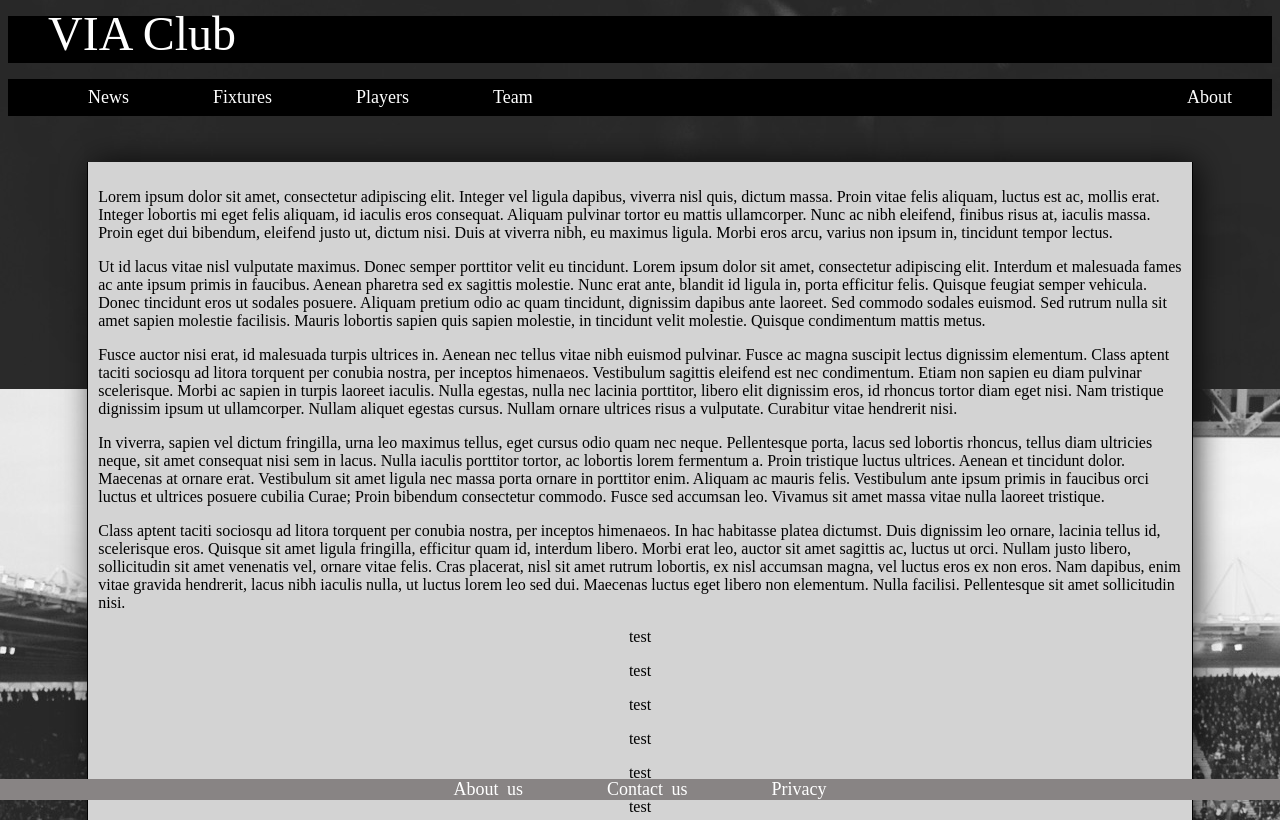
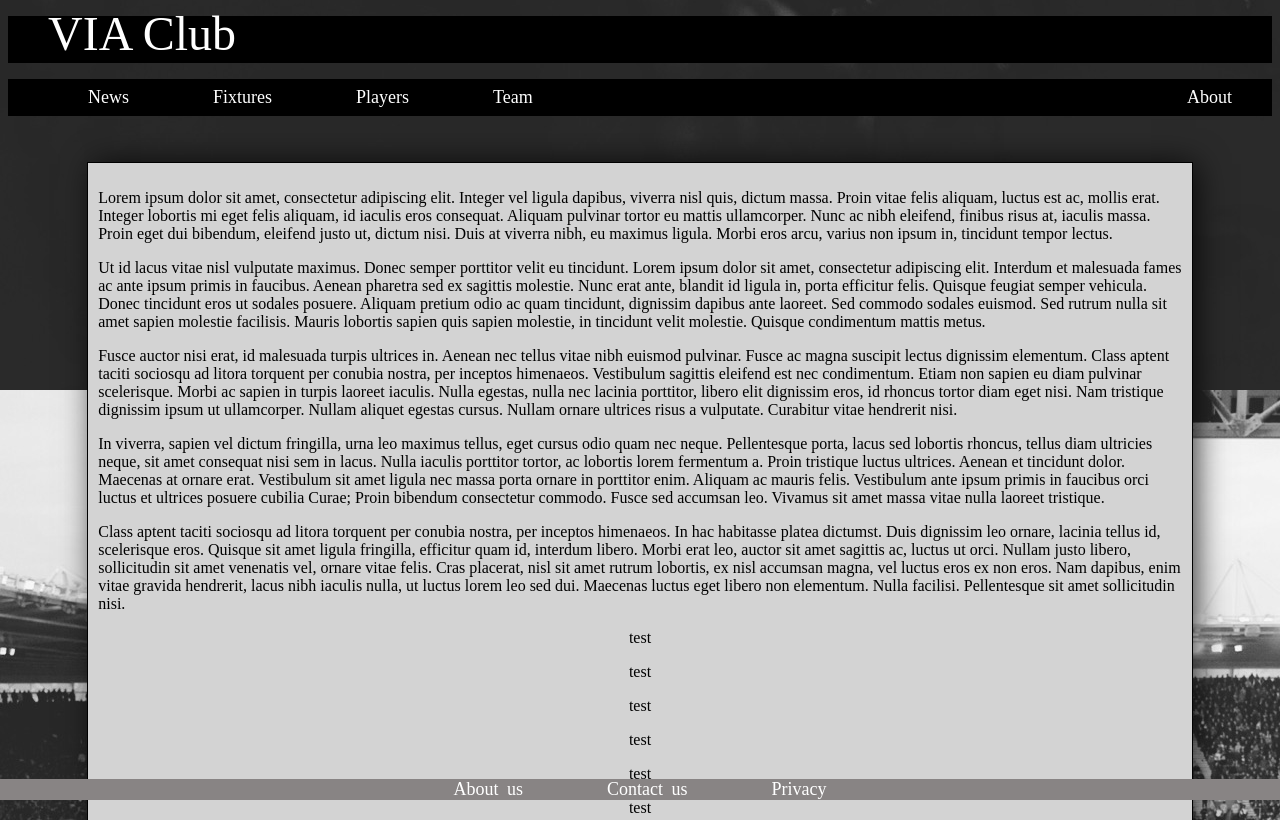
Before and after one commit to group-4-rwd-via-club/RDW1, a plain HTML site: page index.html in a window 1280 px wide. Shown: the top 820 px of the page. Drawn offline with Linux system fonts and the light colour scheme.

Commit message:
Update styles.css

```diff
--- a/css/styles.css
+++ b/css/styles.css
@@ -79,8 +79,7 @@ body {
 	max-width: 90%; /* max allowed width */
 	min-width: 250px; /* min allowed width*/
 	height: 100%;	/* Fill 100% height */
-	border-left: 1px solid black;
-	border-right: 1px solid black;
+	border: 1px solid black;
 	background-color: lightgrey;
 	box-shadow: 5px 0px 30px -2px rgba(0,0,0,0.8);
 
@@ -98,18 +97,3 @@ body {
 /* news */
 
 /* players */
-
-
-}
-
-/* about */
-
-/* game_details */
-
-/* games */
-
-/* index / frontpage */
-
-/* news */
-
-/* players */
```
